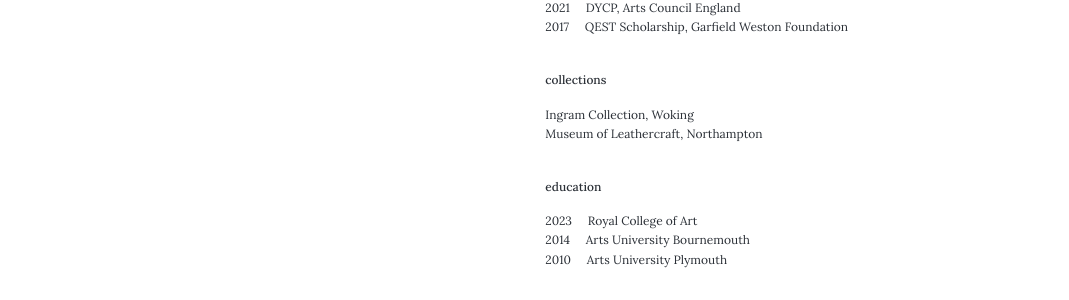
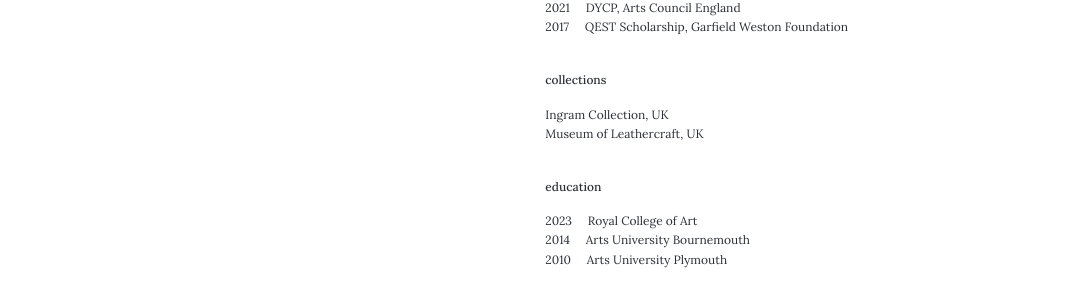
Before and after one commit to francespinnock/francespinnock.github.io, a Jekyll site: the page built from _pages/bio.md, in a window 1280 px wide and 900 px high, scrolled down 867 px. Shown: the part 403-703 px from the top of the window, without its empty margins (28-1097 px from the left). Built offline with Jekyll 4.4.1, drawn with Linux system fonts in a browser that asks for light colours; nearby versions of some CDN libraries; some of the changed text lies outside the part shown.

Commit message:
Update bio.md

```diff
--- a/_pages/bio.md
+++ b/_pages/bio.md
@@ -14,7 +14,7 @@ lives and works in London
 
 **current exhibitions**
 
-[ Frances Pinnock:_light sleeper_](https://www.thelightbox.org.uk/whats-on/frances-pinnock-light-sleeper)
+[_Frances Pinnock : light sleeper_](https://www.thelightbox.org.uk/whats-on/frances-pinnock-light-sleeper)
 Lightbox Gallery & Museum, Woking
 15 November 2025 – 18 January 2026
 <br/>
@@ -75,8 +75,8 @@ Sarah Myerscough Gallery, London
 
 **collections**
 
-Ingram Collection, Woking
-Museum of Leathercraft, Northampton
+Ingram Collection, UK
+Museum of Leathercraft, UK
 <br/>
 
 **education**
```
